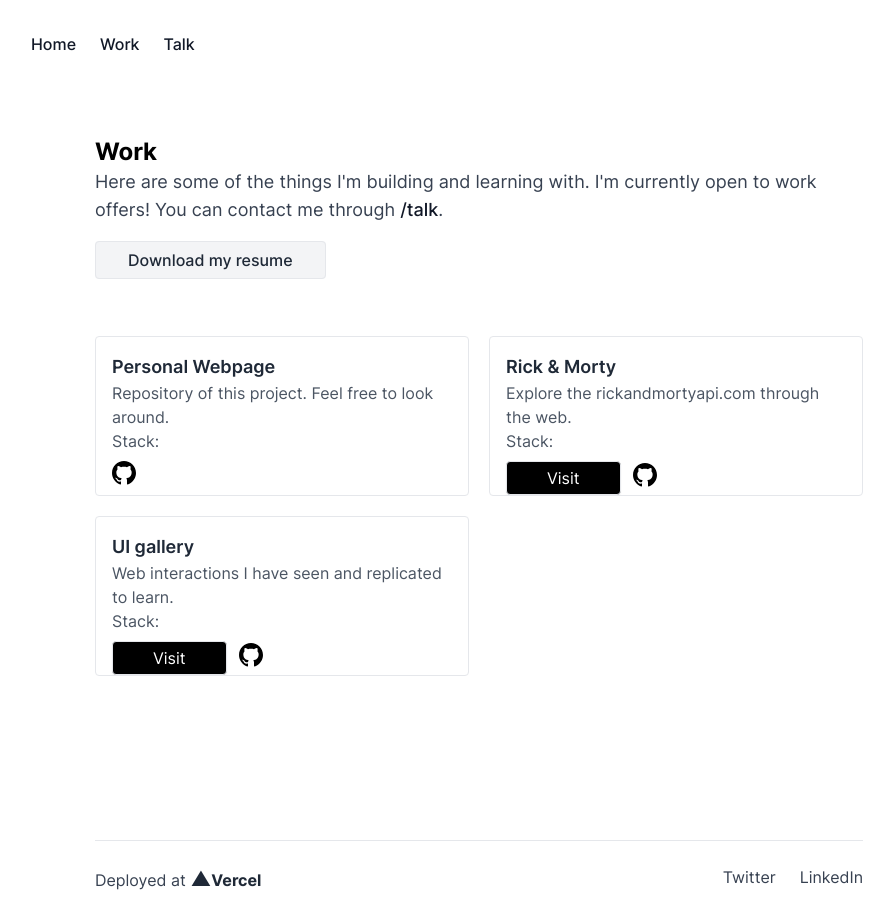
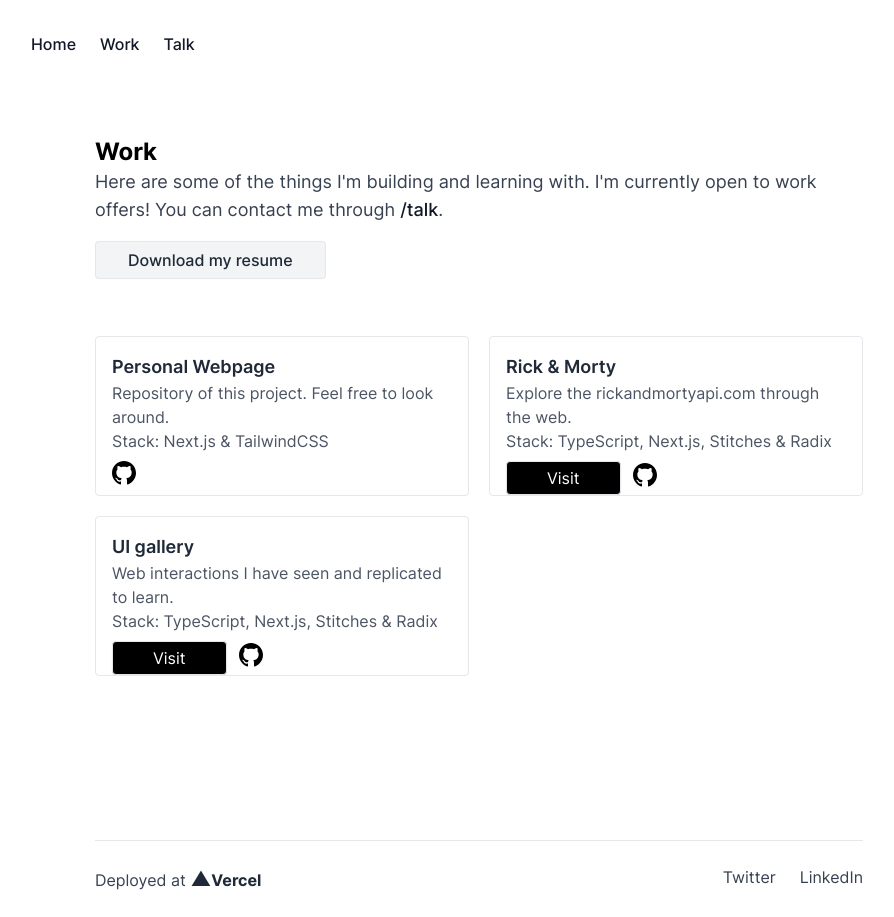
Before and after one commit to andresmarpz/website, a Next.js app: page /work in a window 1280 px wide. Shown: the whole page, without its empty margins (161-1055 px from the left). Built offline with nearby package versions, Linux system fonts and the light colour scheme.

Commit message:
fix: missing prop in ProjectCard

```diff
--- a/pages/work.tsx
+++ b/pages/work.tsx
@@ -40,6 +40,7 @@ export default function Work({ projects }: props) {
                     <ProjectCard
                         title={project.title}
                         description={project.description}
+                        techStack={project.techStack}
                         github={project.github}
                         link={project.link}
                         key={'p' + index}
```
